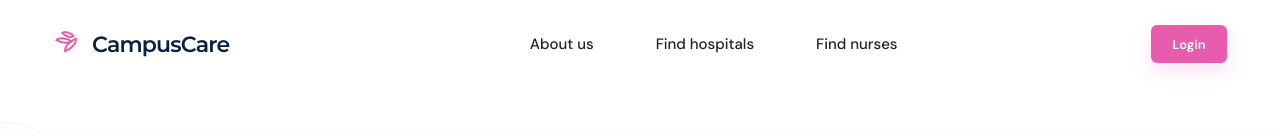
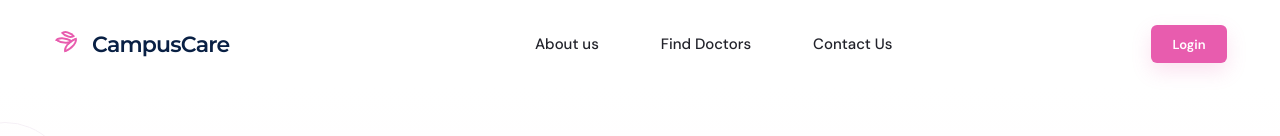
Before and after one commit to Yabsira21/campus-care, a React (Vite) app: page / in a window 1280 px wide. Shown: the top 136 px of the page. Built offline with nearby package versions, Linux system fonts and the light colour scheme; grey boxes are pictures that could not be loaded.

Commit message:
feat: Add nested route

```diff
--- a/src/App.jsx
+++ b/src/App.jsx
@@ -1,17 +1,20 @@
 import { Routes, Route } from "react-router-dom";
-import Last from "./pages/Last";
+import Landing from "./pages/Landing";
 import DoctorList from "./pages/DoctorList";
 import DoctorDetail from "./pages/DoctorDetail";
 import Login from "./pages/Login";
 import Checkout from "./pages/Checkout";
+import Layout from "./pages/Layout";
 // import Last from "./components/Last";
 
 export default function App() {
   return (
     <Routes>
-      <Route path="/" element={<Last />} />
+      <Route path="/" element={<Layout />}>
+        <Route path="/" element={<Landing />} />
+        <Route path="/doctorlist" element={<DoctorList />} />
+      </Route>
       <Route path="/checkout" element={<Checkout />} />
-      <Route path="/doctorlist" element={<DoctorList />} />
       <Route path="/doctor" element={<DoctorDetail />} />
       <Route path="/login" element={<Login />} />
     </Routes>
--- a/src/components/Footer.jsx
+++ b/src/components/Footer.jsx
@@ -3,7 +3,7 @@ import "./Footer.css";
 
 export default function Footer() {
   return (
-    <footer className="footer">
+    <footer className="footer" id="footer">
       <div className="footer-decoration footer-plane">✈</div>
 
       <div className="footer-inner">
--- a/src/components/Navbar.css
+++ b/src/components/Navbar.css
@@ -25,6 +25,7 @@
 }
 
 .nav-links a,
+.nav-links p,
 .signup-link {
   font-size: 15px;
   color: #22232b;
@@ -33,6 +34,7 @@
 }
 
 .nav-links a:hover,
+.nav-links p:hover,
 .signup-link:hover {
   color: var(--pink);
 }
--- a/src/components/Navbar.jsx
+++ b/src/components/Navbar.jsx
@@ -1,6 +1,7 @@
 import { useState } from "react";
 import "./Navbar.css";
 import Logo from "./Logo";
+import { Link } from "react-router-dom";
 
 export default function Navbar() {
   const [menuOpen, setMenuOpen] = useState(false);
@@ -11,15 +12,24 @@ export default function Navbar() {
         <Logo />
 
         <nav className={menuOpen ? "nav-links open" : "nav-links"}>
-          <a href="#about" onClick={() => setMenuOpen(false)}>
-            About us
-          </a>
-          <a href="#hospitals" onClick={() => setMenuOpen(false)}>
-            Find hospitals
-          </a>
-          <a href="#nurses" onClick={() => setMenuOpen(false)}>
-            Find nurses
-          </a>
+          {/* <a href="#about" onClick={() => setMenuOpen(false)}>
+
+          </a> */}
+          <Link to={"/#about"}>
+            <p onClick={() => setMenuOpen(false)}>About us</p>
+          </Link>
+          {/* <a href="#hospitals" onClick={() => setMenuOpen(false)}>
+            Find Doctors
+          </a> */}
+          <Link to={"/doctorlist"}>
+            <p onClick={() => setMenuOpen(false)}>Find Doctors</p>
+          </Link>
+          <Link to={"/#footer"}>
+            <p onClick={() => setMenuOpen(false)}>Contact Us</p>
+          </Link>
+          {/* <a href="#footer" onClick={() => setMenuOpen(false)}>
+            Contact Us
+          </a> */}
         </nav>
 
         <div className="nav-actions">
--- a/src/pages/Last.jsx
+++ b/src/pages/Landing.jsx
@@ -1,4 +1,4 @@
-import "./Last.css";
+import "./Landing.css";
 import Navbar from "../components/Navbar";
 import Footer from "../components/Footer";
 
@@ -41,19 +41,6 @@ const nurses = [
   },
 ];
 
-function Logo() {
-  return (
-    <a href="#home" className="logo">
-      <span className="logo-mark">
-        <span className="logo-wing logo-wing-one" />
-        <span className="logo-wing logo-wing-two" />
-        <span className="logo-wing logo-wing-three" />
-      </span>
-      CampusCare
-    </a>
-  );
-}
-
 function FloatingPerson({ person }) {
   return (
     <div className={`floating-person ${person.side}`}>
@@ -72,49 +59,6 @@ function FloatingPerson({ person }) {
     </div>
   );
 }
-
-// function Navbar() {
-//   const [menuOpen, setMenuOpen] = useState(false);
-
-//   return (
-//     <header className="navbar">
-//       <div className="nav-inner">
-//         <Logo />
-
-//         <nav className={menuOpen ? "nav-links open" : "nav-links"}>
-//           <a href="#about" onClick={() => setMenuOpen(false)}>
-//             About us
-//           </a>
-//           <a href="#hospitals" onClick={() => setMenuOpen(false)}>
-//             Find hospitals
-//           </a>
-//           <a href="#nurses" onClick={() => setMenuOpen(false)}>
-//             Find nurses
-//           </a>
-//         </nav>
-
-//         <div className="nav-actions">
-//           <a href="#signup" className="signup-link hidden">
-//             Sign up
-//           </a>
-//           <a href="#login" className="login-button">
-//             Login
-//           </a>
-//         </div>
-
-//         <button
-//           className={menuOpen ? "hamburger active" : "hamburger"}
-//           onClick={() => setMenuOpen(!menuOpen)}
-//           aria-label="Toggle menu"
-//         >
-//           <span />
-//           <span />
-//           <span />
-//         </button>
-//       </div>
-//     </header>
-//   );
-// }
 
 function About() {
   return (
@@ -213,16 +157,11 @@ function Hero() {
   );
 }
 
-export default function Last() {
+export default function Landing() {
   return (
-    <div className="tekkah-page">
-      <Navbar />
-      <main>
-        <Hero />
-        <About />
-      </main>
-
-      <Footer />
-    </div>
+    <>
+      <Hero />
+      <About />
+    </>
   );
 }
--- /dev/null
+++ b/src/pages/Layout.jsx
@@ -0,0 +1,18 @@
+import { Outlet } from "react-router-dom";
+import Navbar from "../components/Navbar";
+import Footer from "../components/Footer";
+
+function Layout() {
+  return (
+    <div>
+      <Navbar />
+      <main>
+        <Outlet />
+      </main>
+
+      <Footer />
+    </div>
+  );
+}
+
+export default Layout;
```
Also changed, not shown: src/pages/Landing.css (renamed from src/pages/Last.css).
